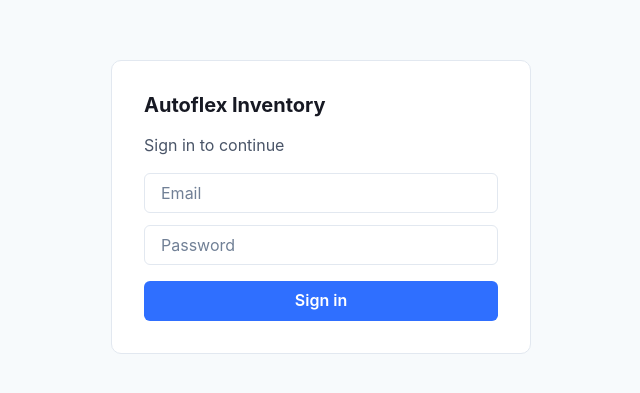
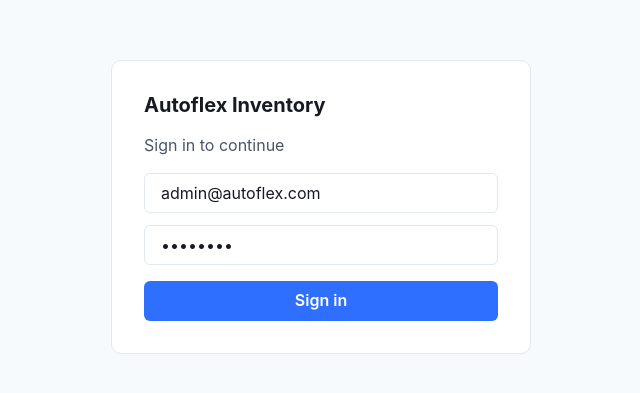
Before and after one commit to Winiicius/autoflex-test-frontend, a React (Vite) app: page /login in a window 1280 px wide. Shown: the part 193-586 px from the top of the page, without its empty margins (319-959 px from the left). Built offline with nearby package versions, Linux system fonts and the light colour scheme; no server answers.

Commit message:
fix: adjust login page flow

```diff
--- a/src/features/auth/pages/LoginPage.tsx
+++ b/src/features/auth/pages/LoginPage.tsx
@@ -8,8 +8,8 @@ export function LoginPage() {
     const navigate = useNavigate();
     const { login } = useAuth();
 
-    const [email, setEmail] = useState(String);
-    const [password, setPassword] = useState(String);
+    const [email, setEmail] = useState("admin@autoflex.com");
+    const [password, setPassword] = useState("autoflex");
     const [loading, setLoading] = useState(false);
 
     const onSubmit = async () => {
```
